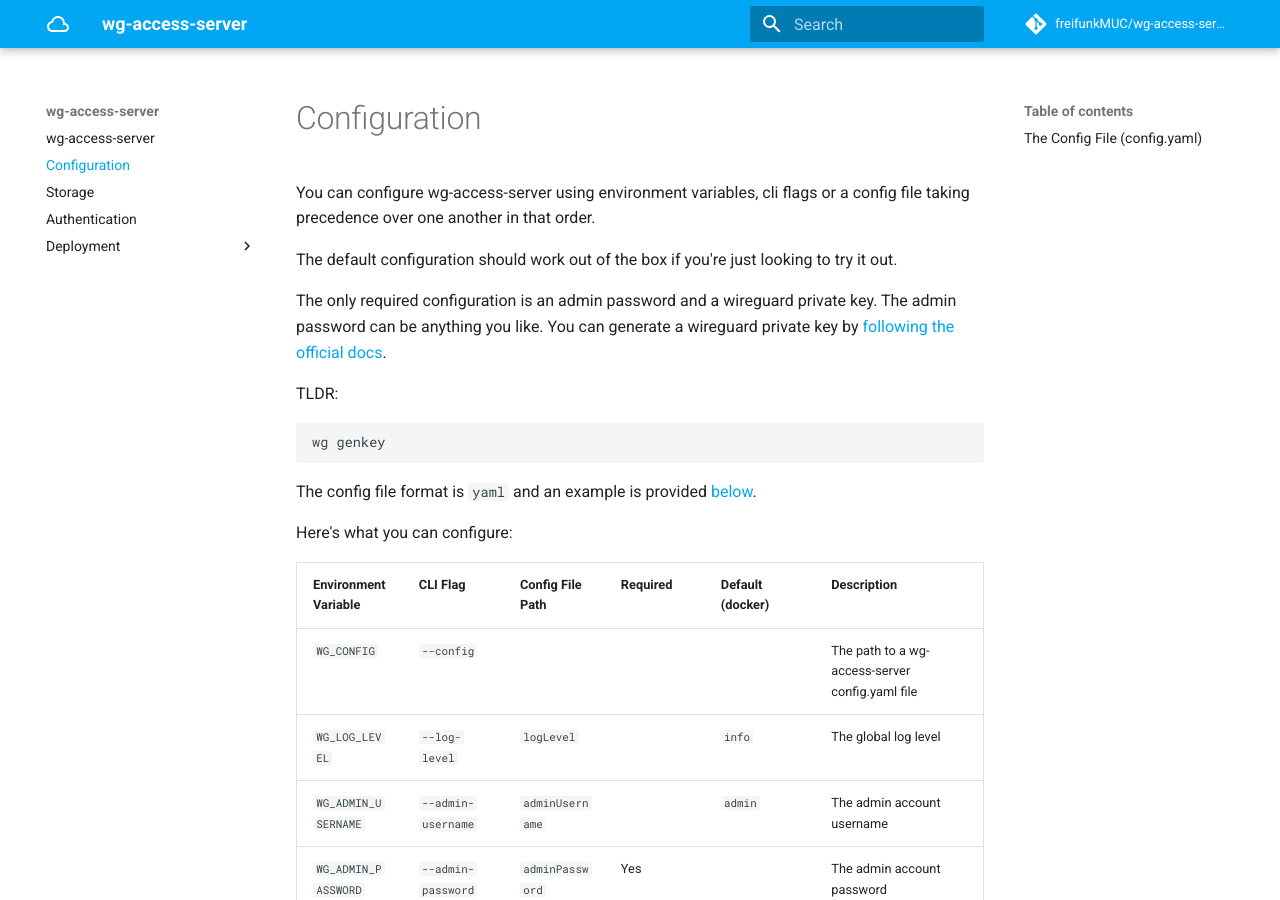
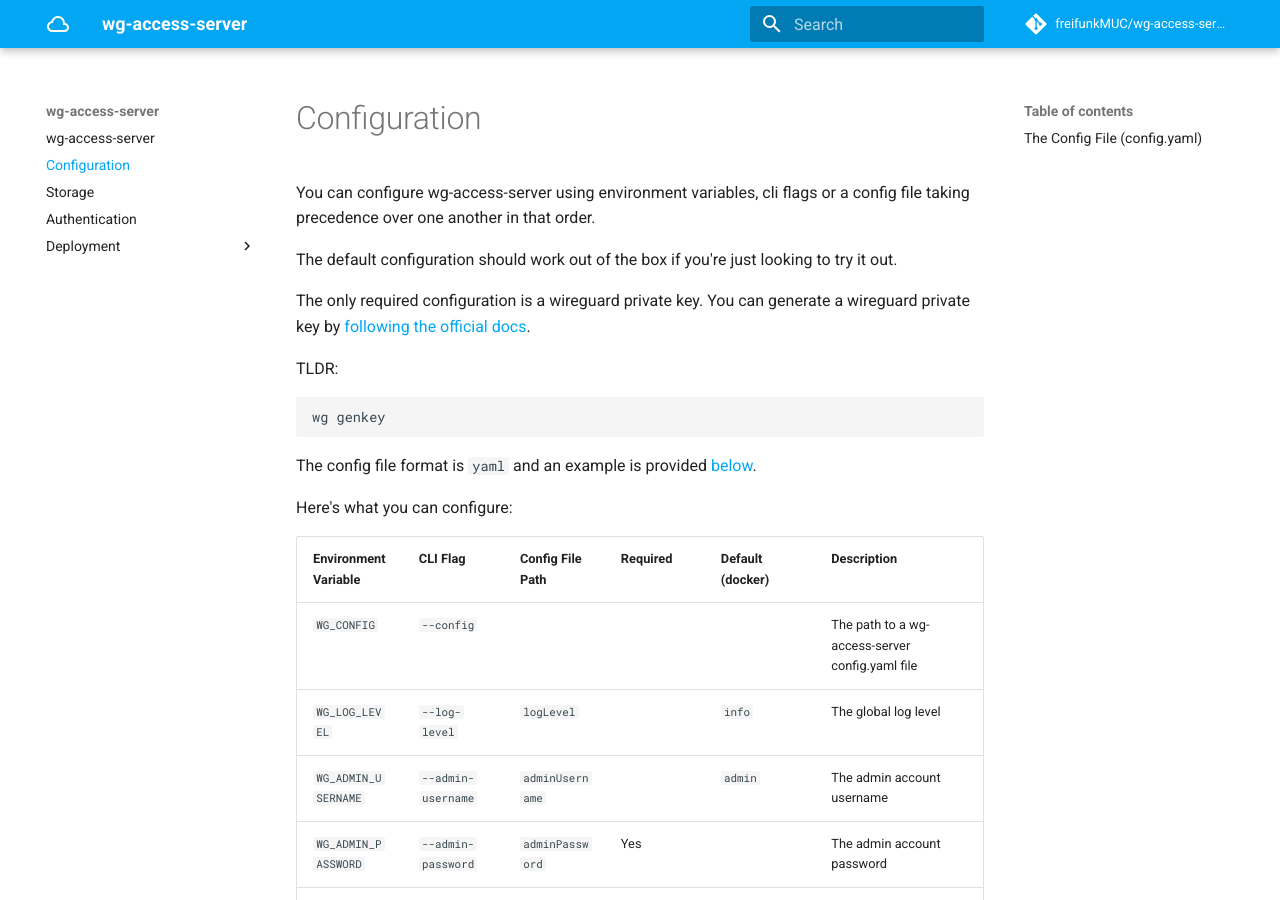
Before and after one commit to Place1/wg-access-server, an MkDocs documentation site: the page built from docs/2-configuration.md, in a window 1280 px wide and 900 px high. Built offline with MkDocs 1.6.1 and Material for MkDocs 9.7.7, drawn with Linux system fonts in a browser that asks for light colours; comment, search, counter and statistics services are not loaded.

Commit message:
admin password is no longer required

```diff
--- a/docs/2-configuration.md
+++ b/docs/2-configuration.md
@@ -5,9 +5,8 @@
 
 The default configuration should work out of the box if you're just looking to try it out.
 
-The only required configuration is an admin password and a wireguard private key. The admin
-password can be anything you like. You can generate a wireguard private key by
-[following the official docs](https://www.wireguard.com/quickstart/#key-generation).
+The only required configuration is a wireguard private key.
+You can generate a wireguard private key by [following the official docs](https://www.wireguard.com/quickstart/#key-generation).
 
 TLDR:
 
```
